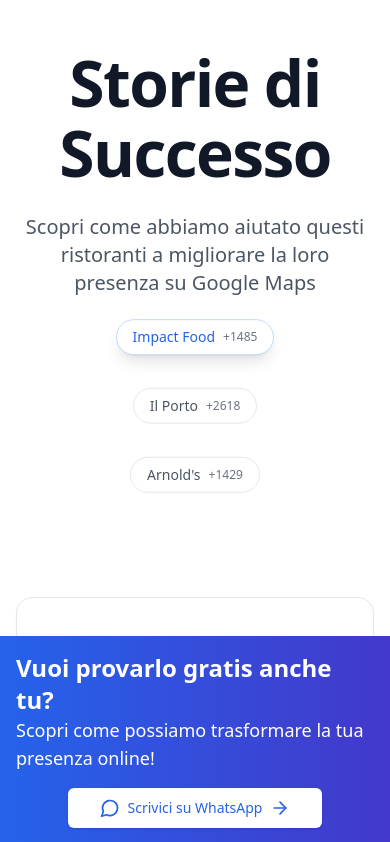
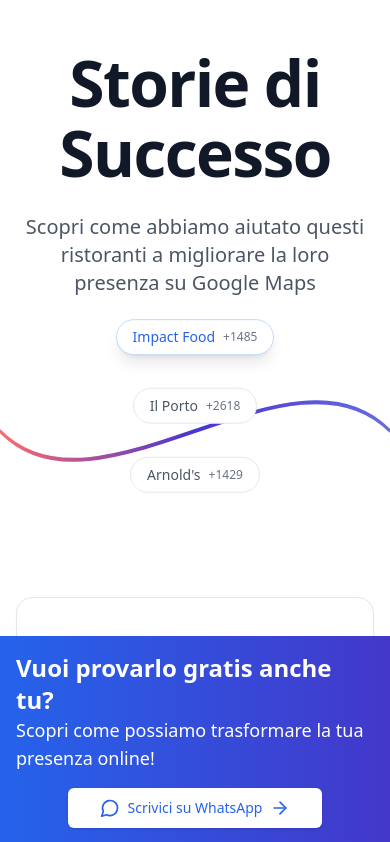
Before and after one commit to Mbenve9198/case-studies, a Next.js app: page / in a window 390 px wide. Shown: the top 842 px of the page. Built offline with nearby package versions, Linux system fonts and the light colour scheme.

Commit message:
fix: migliorato layout mobile - linea curva visibile e ridotta spaziatura label inferiori

```diff
--- a/pages/index.tsx
+++ b/pages/index.tsx
@@ -123,7 +123,7 @@ export default function CaseStudies() {
       <div className="relative -mt-32 mb-12">
         <div className="absolute inset-0 flex items-center justify-center">
           <svg
-            className="w-full max-w-5xl hidden sm:block"
+            className="w-full max-w-5xl"
             height="250"
             viewBox="0 0 1000 250"
             preserveAspectRatio="none"
@@ -234,7 +234,7 @@ export default function CaseStudies() {
       </div>
 
       {/* Case Study Navigation Bottom */}
-      <div className="relative max-w-6xl mx-auto px-4 mb-24">
+      <div className="relative max-w-6xl mx-auto px-4 mb-16">
         {/* Curved line connector */}
         <div className="absolute inset-0 flex items-center justify-center">
           <svg
@@ -270,11 +270,11 @@ export default function CaseStudies() {
         </div>
 
         {/* Bottom Navigation Buttons */}
-        <div className="relative flex flex-col sm:flex-row justify-between max-w-4xl mx-auto px-8">
+        <div className="relative flex flex-col sm:flex-row justify-between max-w-4xl mx-auto px-8 -mt-8">
           {cases.map((caseStudy, index) => (
             <motion.div
               key={`bottom-${caseStudy.id}`}
-              className={`flex flex-col items-center mb-8 sm:mb-0 ${
+              className={`flex flex-col items-center mb-6 sm:mb-0 ${
                 index === 1 ? 'sm:mt-32' : index === 2 ? 'sm:mt-8' : 'sm:mt-16'
               }`}
               animate={{ y: [0, -10, 0] }}
```
